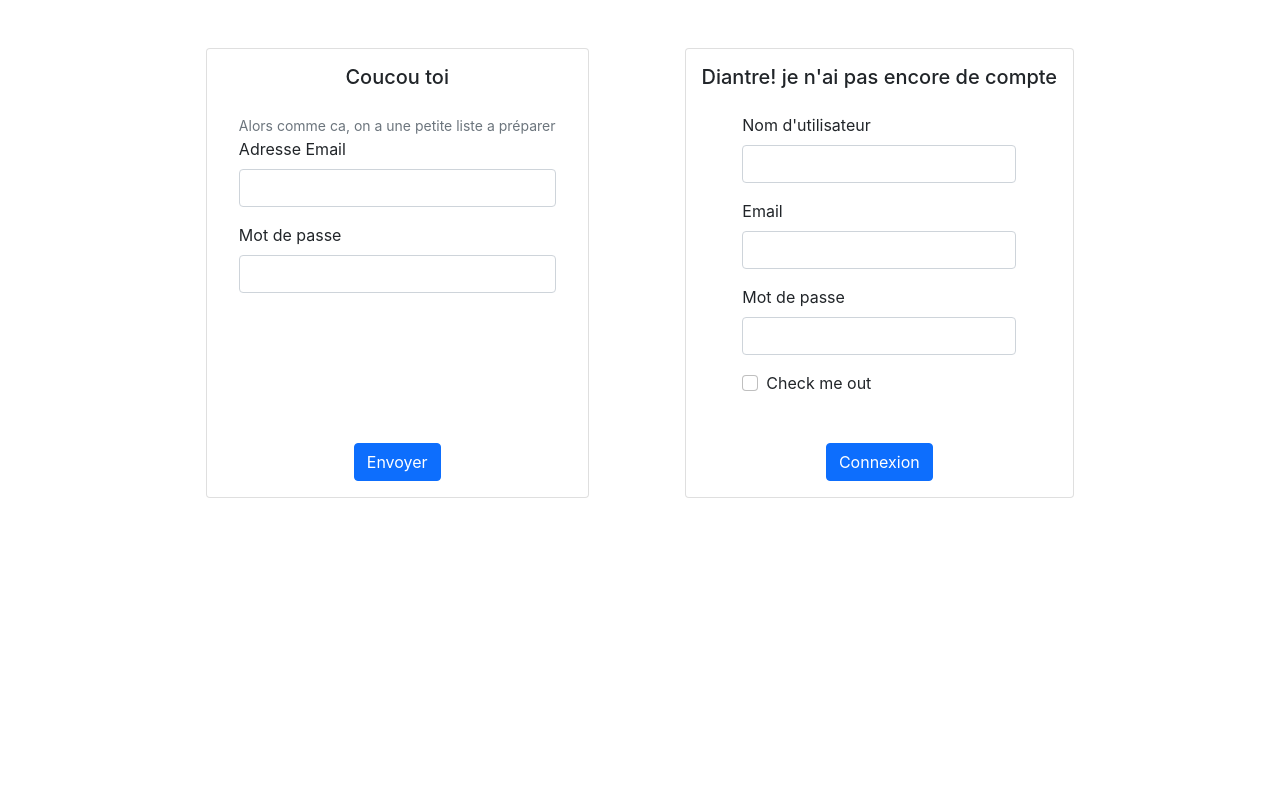
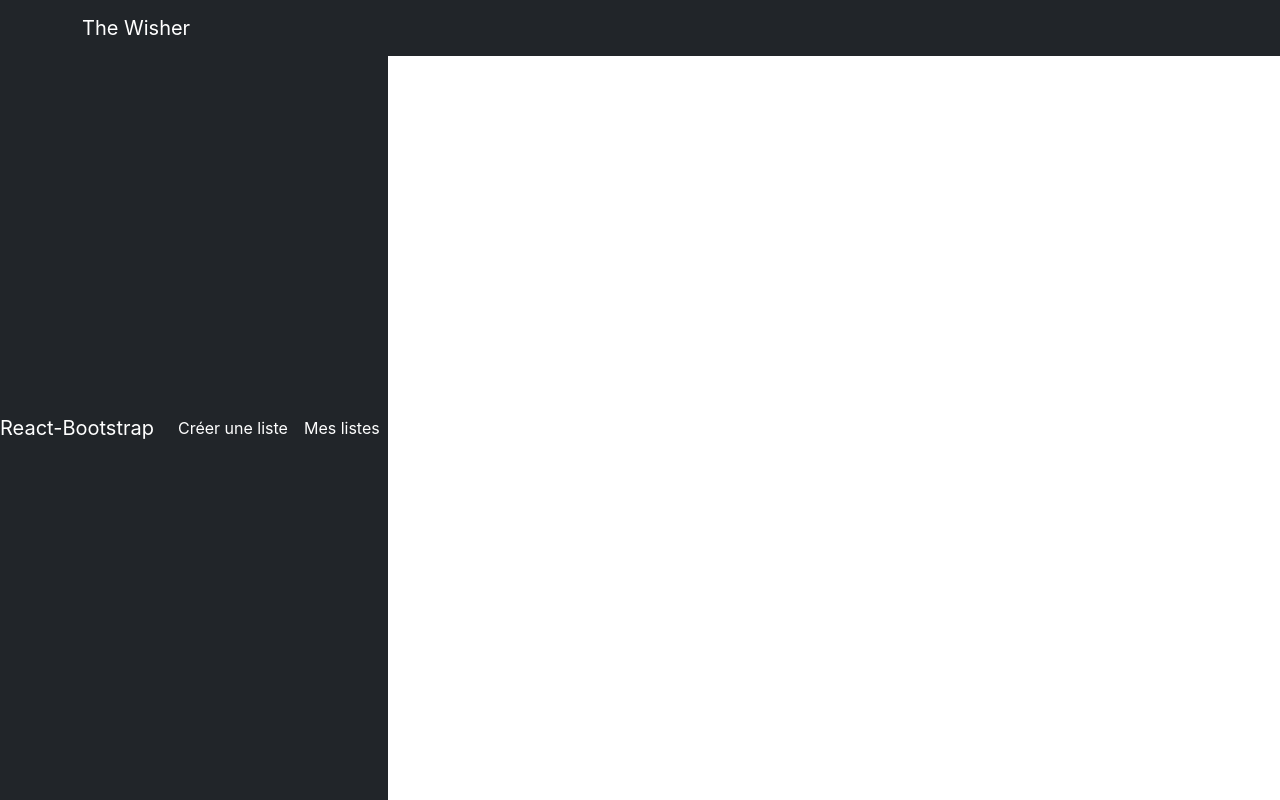
Before and after one commit to koala512/thewisher, a React (Create React App) app: page / in a window 1280 px wide. Built offline with nearby package versions, Linux system fonts and the light colour scheme.

Commit message:
add header and nav & custom

```diff
--- a/src/App.css
+++ b/src/App.css
@@ -1,5 +1,11 @@
 .App {
   text-align: center;
+}
+
+#root{
+  min-height: 100vh;
+  display: flex;
+  flex-direction: column;
 }
 
 .App-logo {
--- a/src/App.js
+++ b/src/App.js
@@ -1,10 +1,16 @@
 import logo from './logo.svg';
 import './App.css';
 import Login from "./Login/Login";
+import Header from "./component/Header/Header";
+import NavVertical from "./component/Navbar/NavVertical";
 
 function App() {
   return (
-    <Login />
+      <>
+          <Header/>
+          <NavVertical />
+      </>
+
   );
 }
 
--- /dev/null
+++ b/src/component/Header/Header.js
@@ -0,0 +1,16 @@
+import {Container, Navbar} from "react-bootstrap";
+import './style.css';
+
+function Header (){
+    return (
+        <Navbar bg="dark">
+            <Container>
+                <Navbar.Brand  href="#home">
+                    <span className='title'>The Wisher </span>
+                </Navbar.Brand>
+            </Container>
+        </Navbar>
+    )
+}
+
+export default Header;
--- /dev/null
+++ b/src/component/Header/style.css
@@ -0,0 +1,3 @@
+.title{
+    color: white;
+}
--- /dev/null
+++ b/src/component/Navbar/NavVertical.js
@@ -0,0 +1,22 @@
+import {Container, Nav, Navbar, NavDropdown} from "react-bootstrap";
+import './style.css';
+
+function NavVertical() {
+    return (
+        <div className='Navbar-vertical'>
+            <Navbar bg="dark" expand="lg">
+                <Navbar.Brand href="#home">React-Bootstrap</Navbar.Brand>
+                <Navbar.Toggle aria-controls="basic-navbar-nav"/>
+                <Navbar.Collapse>
+                    <Nav className="me-auto">
+                        <Nav.Link href="#home">Créer une liste</Nav.Link>
+                        <Nav.Link href="#link">Mes listes</Nav.Link>
+                    </Nav>
+                </Navbar.Collapse>
+            </Navbar>
+        </div>
+
+    )
+}
+
+export default NavVertical;
--- /dev/null
+++ b/src/component/Navbar/style.css
@@ -0,0 +1,13 @@
+.Navbar-vertical{
+    display: flex;
+    flex: 1;
+    color: white;
+}
+
+.navbar-brand {
+    color: white !important;
+}
+
+.nav-link{
+    color: white !important;
+}
--- a/src/index.css
+++ b/src/index.css
@@ -5,7 +5,12 @@
     sans-serif;
   -webkit-font-smoothing: antialiased;
   -moz-osx-font-smoothing: grayscale;
+  display: flex;
+  flex-direction: column;
+  min-height: 100vh;
 }
+
+
 
 code {
   font-family: source-code-pro, Menlo, Monaco, Consolas, 'Courier New',
```
